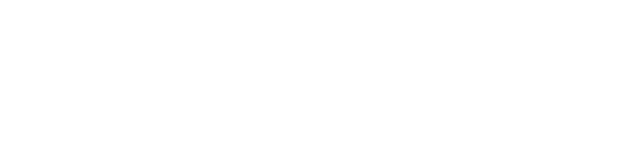
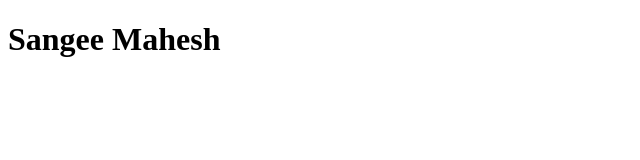
Before and after one commit to sangeetha1995-june/loginForm, a plain HTML site: page index.html in a window 1280 px wide. Shown: the whole page, without its empty margins (0-640 px from the left). Drawn offline with Linux system fonts and the light colour scheme.

Commit message:
fix : changed my full name

```diff
--- a/index.html
+++ b/index.html
@@ -6,6 +6,6 @@
     <title>Document</title>
 </head>
 <body>
-
+    <h1>Sangee Mahesh</h1>
 </body>
 </html>
```
